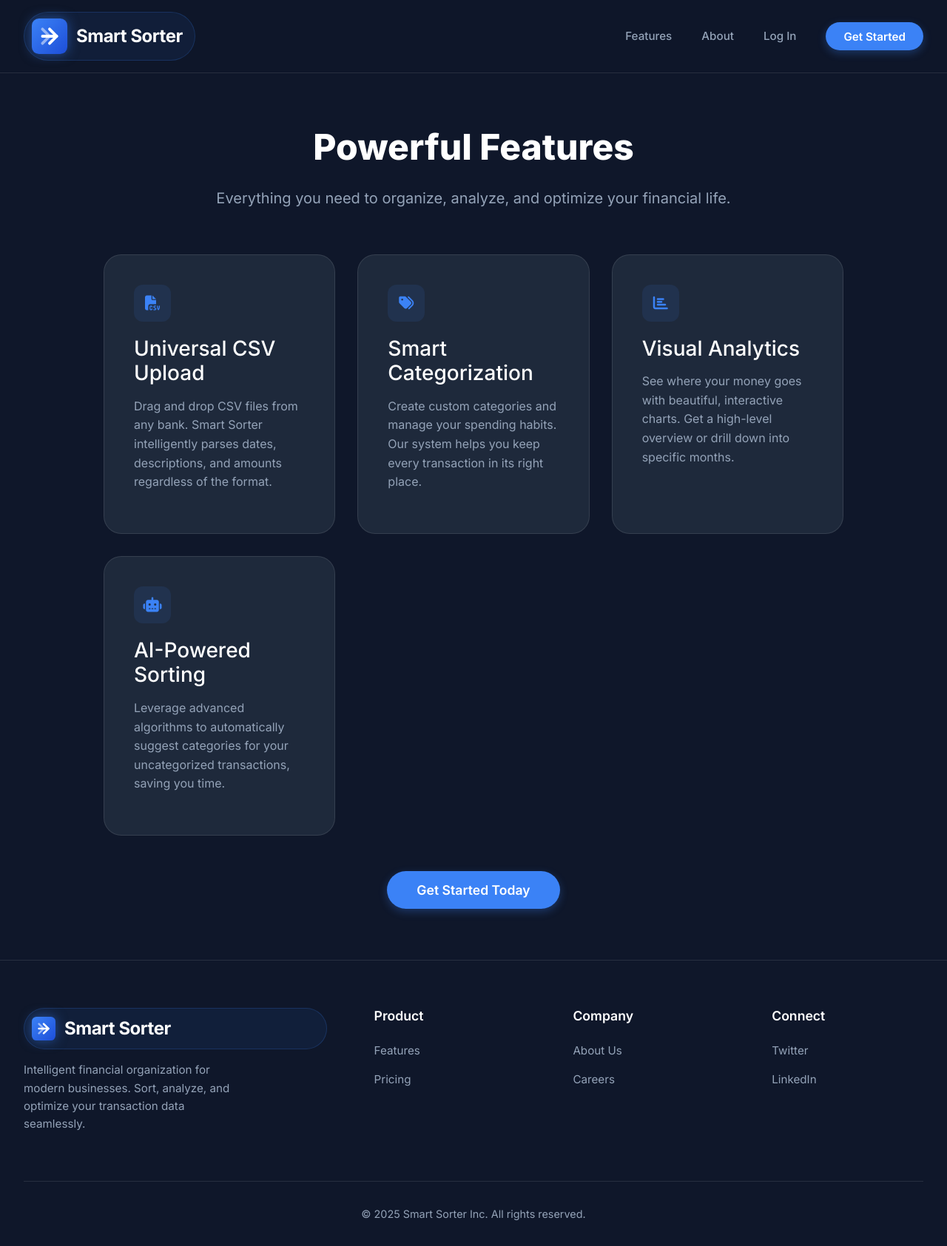
After one commit to Mahhin1010/Smart-Expense-Sorter-FYP-, a Django app: template templates/features.html in a window 1280 px wide. The commit adds this page. Shown: the whole page at 74% size. Run offline with Django 5.2, Linux system fonts and the light colour scheme; the template is opened without the code that fills it, so the values that code supplies are empty.

Commit message:
Recover signup.html and add new templates

```diff
--- /dev/null
+++ b/CSV Upload Test/bad_headers.csv
@@ -0,0 +1,4 @@
+Date,Description,Notes
+2023-12-01,Uber Ride,Late night trip
+2023-12-02,Grocery Store,Weekly shopping
+2023-12-03,Cinema,Movie night
--- /dev/null
+++ b/CSV Upload Test/faulty_rows.csv
@@ -0,0 +1,6 @@
+Date,Description,Amount,Notes
+2023-12-01,Starbucks Coffee,5.50,Valid Row (Will be saved)
+2023-99-99,Invalid Date Error,20.00,Error: Month 99 doesn't exist
+2023-12-03,,15.00,Error: Description is empty
+2023-12-04,Netflix Subscription,Free,Error: Amount is text not number
+2023-12-05,Gym Membership,50.00,Valid Row (Will be saved)
--- /dev/null
+++ b/templates/features.html
@@ -0,0 +1,84 @@
+{% extends 'base.html' %}
+{% load static %}
+
+{% block title %}Features - Smart Sorter{% endblock %}
+
+{% block content %}
+<section style="padding: 80px 24px; min-height: 80vh; background: var(--primary-bg);">
+    <div style="max-width: 1000px; margin: 0 auto;">
+
+        <div style="text-align: center; margin-bottom: 60px;">
+            <h1 style="font-size: 3rem; font-weight: 800; color: white; margin-bottom: 24px;">Powerful Features</h1>
+            <p style="font-size: 1.25rem; color: var(--text-muted);">
+                Everything you need to organize, analyze, and optimize your financial life.
+            </p>
+        </div>
+
+        <div style="display: grid; grid-template-columns: repeat(auto-fit, minmax(300px, 1fr)); gap: 30px;">
+
+            <!-- Feature 1 -->
+            <div
+                style="background: var(--secondary-bg); padding: 40px; border-radius: 24px; border: 1px solid var(--glass-border);">
+                <div
+                    style="width: 50px; height: 50px; background: rgba(59, 130, 246, 0.1); border-radius: 12px; display: flex; align-items: center; justify-content: center; color: var(--primary-accent); margin-bottom: 20px;">
+                    <i class="fas fa-file-csv fa-lg"></i>
+                </div>
+                <h3 style="color: white; margin-bottom: 15px;">Universal CSV Upload</h3>
+                <p style="color: var(--text-muted);">
+                    Drag and drop CSV files from any bank. Smart Sorter intelligently parses dates, descriptions, and
+                    amounts regardless of the format.
+                </p>
+            </div>
+
+            <!-- Feature 2 -->
+            <div
+                style="background: var(--secondary-bg); padding: 40px; border-radius: 24px; border: 1px solid var(--glass-border);">
+                <div
+                    style="width: 50px; height: 50px; background: rgba(59, 130, 246, 0.1); border-radius: 12px; display: flex; align-items: center; justify-content: center; color: var(--primary-accent); margin-bottom: 20px;">
+                    <i class="fas fa-tags fa-lg"></i>
+                </div>
+                <h3 style="color: white; margin-bottom: 15px;">Smart Categorization</h3>
+                <p style="color: var(--text-muted);">
+                    Create custom categories and manage your spending habits. Our system helps you keep every
+                    transaction in its right place.
+                </p>
+            </div>
+
+            <!-- Feature 3 -->
+            <div
+                style="background: var(--secondary-bg); padding: 40px; border-radius: 24px; border: 1px solid var(--glass-border);">
+                <div
+                    style="width: 50px; height: 50px; background: rgba(59, 130, 246, 0.1); border-radius: 12px; display: flex; align-items: center; justify-content: center; color: var(--primary-accent); margin-bottom: 20px;">
+                    <i class="fas fa-chart-bar fa-lg"></i>
+                </div>
+                <h3 style="color: white; margin-bottom: 15px;">Visual Analytics</h3>
+                <p style="color: var(--text-muted);">
+                    See where your money goes with beautiful, interactive charts. Get a high-level overview or drill
+                    down into specific months.
+                </p>
+            </div>
+
+            <!-- Feature 4 -->
+            <div
+                style="background: var(--secondary-bg); padding: 40px; border-radius: 24px; border: 1px solid var(--glass-border);">
+                <div
+                    style="width: 50px; height: 50px; background: rgba(59, 130, 246, 0.1); border-radius: 12px; display: flex; align-items: center; justify-content: center; color: var(--primary-accent); margin-bottom: 20px;">
+                    <i class="fas fa-robot fa-lg"></i>
+                </div>
+                <h3 style="color: white; margin-bottom: 15px;">AI-Powered Sorting</h3>
+                <p style="color: var(--text-muted);">
+                    Leverage advanced algorithms to automatically suggest categories for your uncategorized
+                    transactions, saving you time.
+                </p>
+            </div>
+
+        </div>
+
+        <div style="text-align: center; margin-top: 60px;">
+            <a href="{% url 'signup' %}" class="btn-primary-custom" style="padding: 15px 40px; font-size: 1.1rem;">Get
+                Started Today</a>
+        </div>
+
+    </div>
+</section>
+{% endblock %}
--- a/templates/registration/signup.html
+++ b/templates/registration/signup.html
@@ -17,7 +17,8 @@
 
                 {% for field in form %}
                 <div class="mb-4">
-                    <label class="form-label text-muted small fw-semibold text-uppercase">{{ field.label }}</label>
+                    <label class="form-label text-white small fw-semibold text-uppercase mb-2"
+                        style="letter-spacing: 0.5px;">{{ field.label }}</label>
                     {{ field }}
                     {% if field.help_text %}
                     <div class="small mt-1" style="color: var(--text-muted); opacity: 0.7;">{{ field.help_text }}</div>
```
Also changed, not shown: CSV Upload Test/sample_transactions.csv (added, +26 -0 lines), templates/about.html (added, +33 -0 lines), 3 other files.
